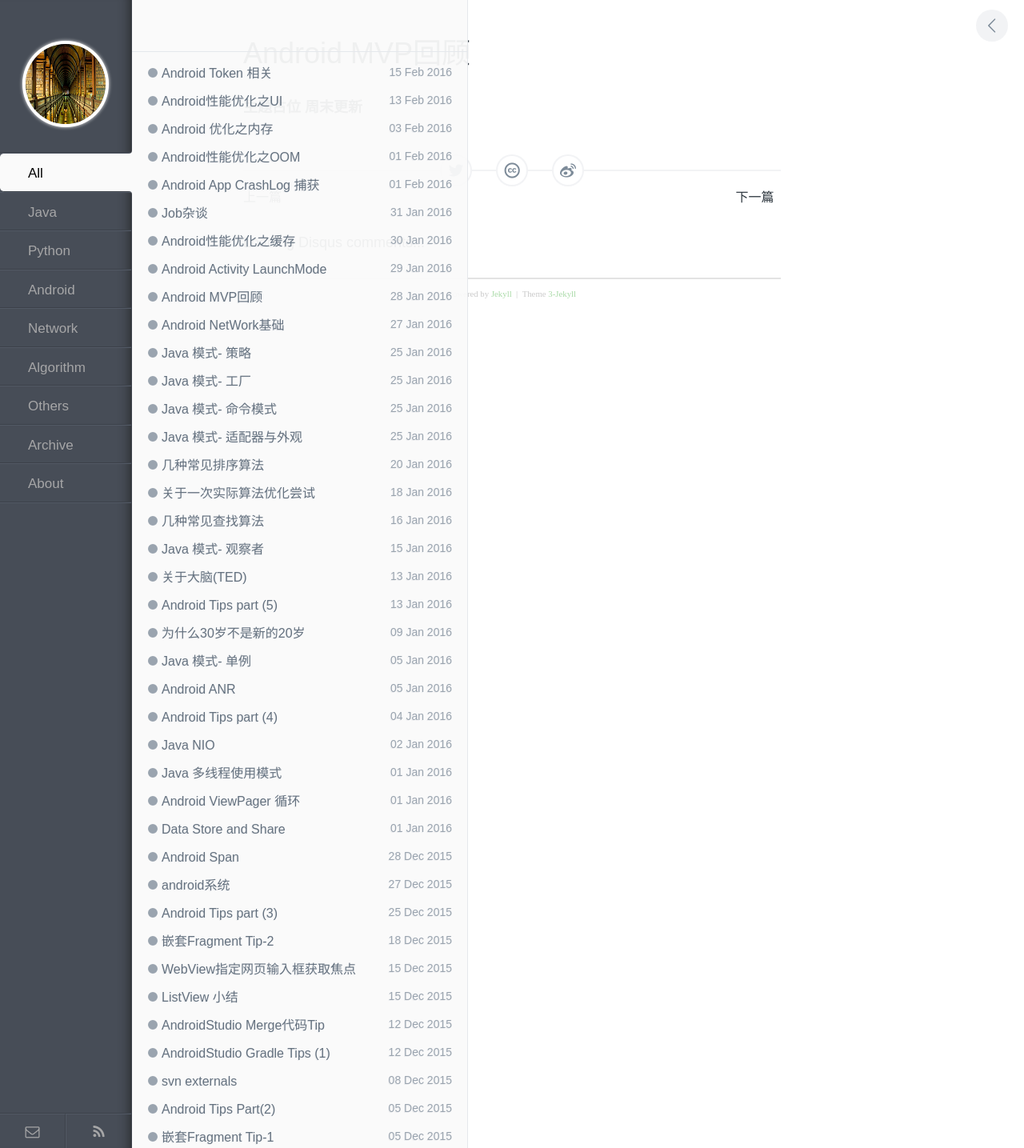
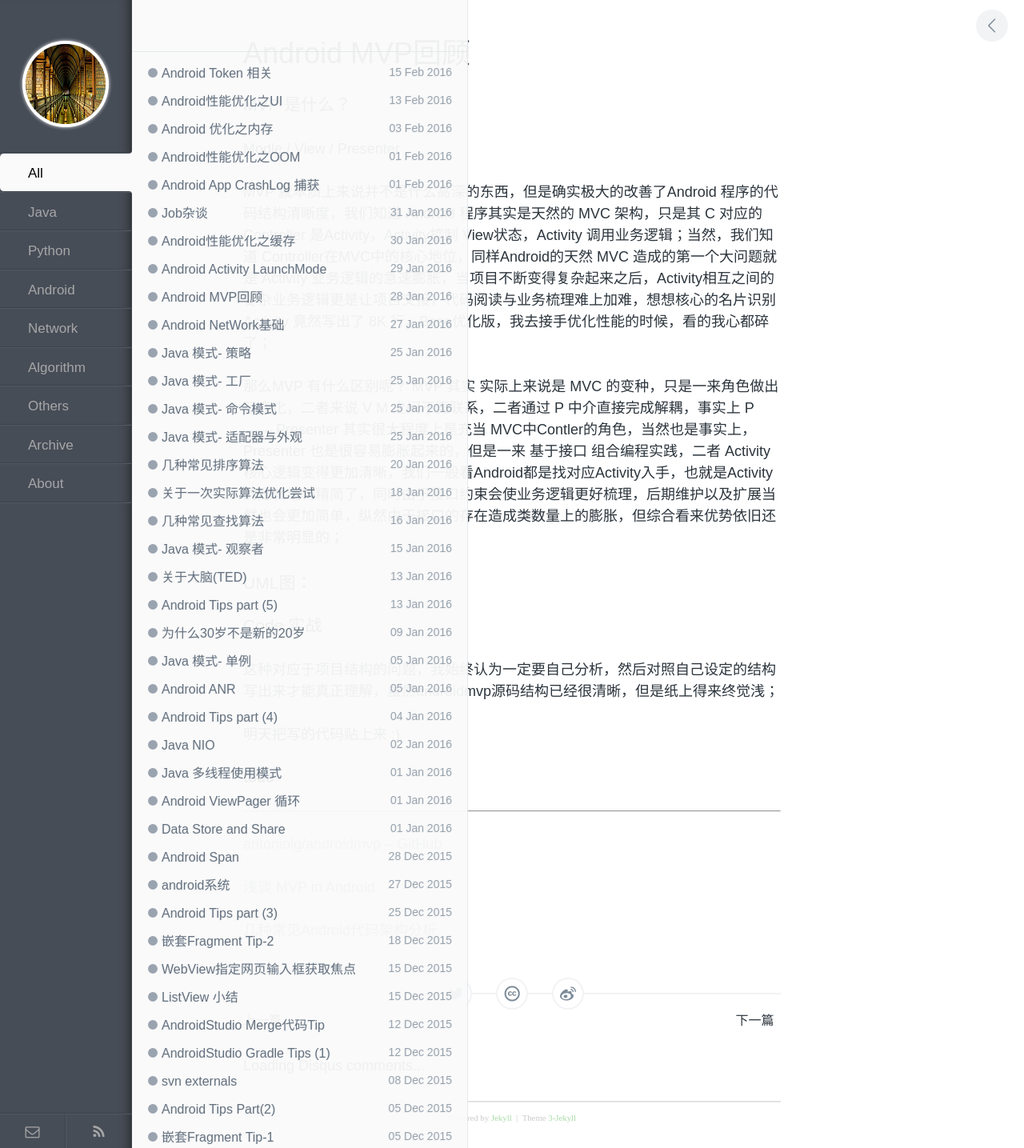
Before and after one commit to enlipan/enlipan.github.io, a Jekyll site: the page built from _posts/2016-01-28-android-mvp.md, in a window 1280 px wide. Shown: the whole page at 80% size. Built offline with Jekyll 4.4.1, drawn with Linux system fonts in a browser that asks for light colours; nearby versions of some CDN libraries; comment, search, counter and statistics services are not loaded.

Commit message:
modify pages android mvp

```diff
--- a/_posts/2016-01-28-android-mvp.md
+++ b/_posts/2016-01-28-android-mvp.md
@@ -5,4 +5,35 @@ category: android
 ---
 
 
-**主题占位 周末更新**
+### MVP 是什么？
+
+Modle /  View / Presenter
+
+MVP 就本质上来说并不是什么高深的东西，但是确实极大的改善了Android 程序的代码结构清晰度，我们知道 Android 程序其实是天然的 MVC 架构，只是其 C 对应的 Controller 是Activity，Activity控制 View状态，Activity 调用业务逻辑；当然，我们知道 Controller在MVC中的核心地位，同样Android的天然 MVC 造成的第一个大问题就是 Activity 业务逻辑的急速膨胀，当项目不断变得复杂起来之后，Activity相互之间的复杂业务逻辑更是让项目交接，代码阅读与业务梳理难上加难，想想核心的名片识别Activity 竟然写出了 8K 行，Base优化版，我去接手优化性能的时候，看的我心都碎了；
+
+那么MVP 有什么区别呢？ MVP 其实 实际上来说是 MVC 的变种，只是一来角色做出了变化，二者来说 V M 之间不再联系，二者通过 P 中介直接完成解耦，事实上 P —— Presenter 其实很大程度上是充当 MVC中Contler的角色，当然也是事实上，Presenter 也是很容易膨胀起来的，但是一来 基于接口 组合编程实践，二者 Activity 核心逻辑变得更加清晰，我们一般看Android都是找对应Activity入手，也就是Activity的逻辑结构精简了，同时由于接口约束会使业务逻辑更好梳理，后期维护以及扩展当然也会更加简单，纵然由于接口的存在造成类数量上的膨胀，但综合看来优势依旧还是非常明显的；
+
+### UML图：
+
+
+
+
+### Code 实战
+
+这种对应于项目结构的问题，我始终认为一定要自己分析，然后对照自己设定的结构写出来才能真正理解，虽然androidmvp源码结构已经很清晰，但是纸上得来终觉浅；
+
+
+明天把写的代码贴上来 :)
+
+**todo**
+
+
+
+
+---
+
+[antoniolg/androidmvp -- GitHub](https://github.com/antoniolg/androidmvp)
+
+[ 浅谈 MVP in Android](http://blog.csdn.net/lmj623565791/article/details/46596109)
+
+[几种常见Android代码架构分析](http://mobile.51cto.com/abased-386212.htm)
```
Also changed, not shown: _posts/2016-01-15-java-patterns-observe.md (+6 -6 lines), _posts/2016-02-03-android-better-performance.md (+2 -0 lines).
